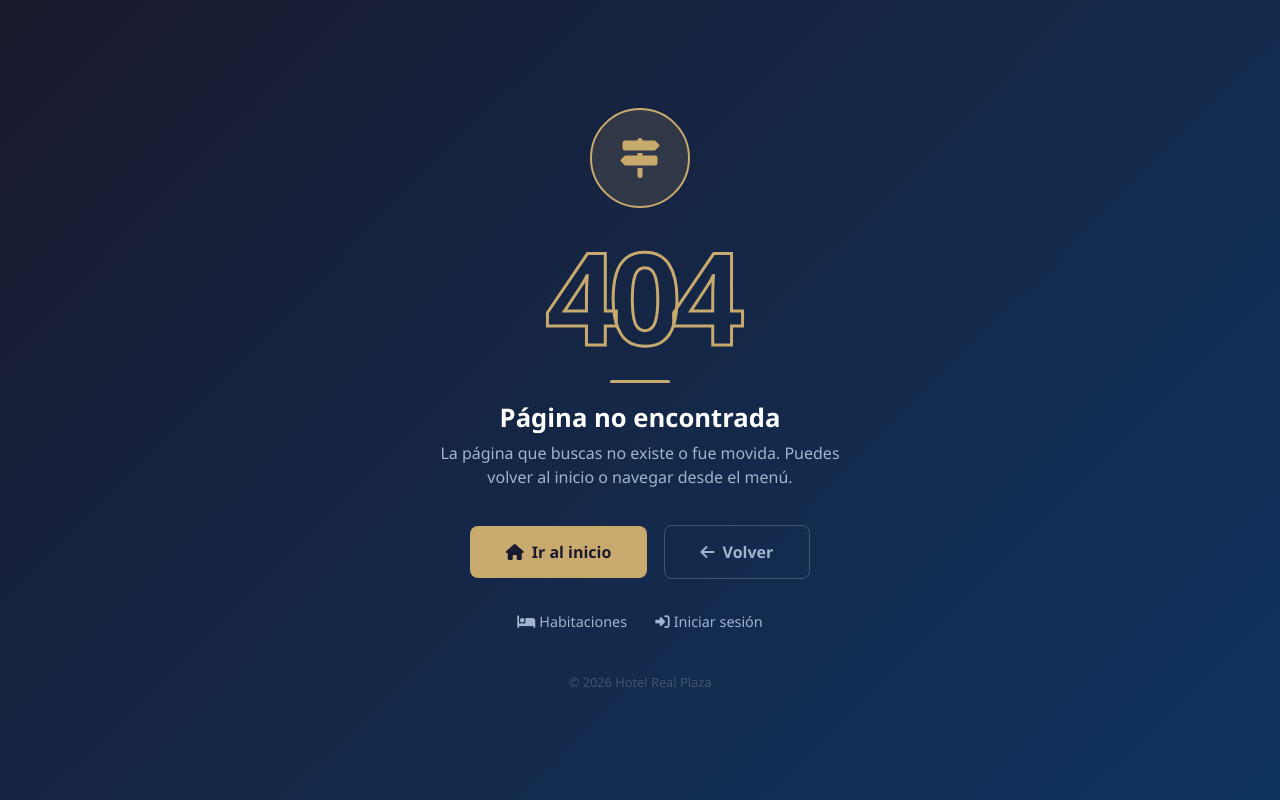
After one commit to Erosenm/hotel-app, a PHP site: page /hotel-app/404.php in a window 1280 px wide. The commit adds this page. Run offline with PHP 8.4, Linux system fonts and the light colour scheme.

Commit message:
Arreglos

```diff
--- /dev/null
+++ b/public/404.php
@@ -0,0 +1,146 @@
+<?php
+if (session_status() === PHP_SESSION_NONE) session_start();
+require_once __DIR__ . '/../app/helpers.php';
+?>
+<!DOCTYPE html>
+<html lang="es">
+<head>
+    <meta charset="UTF-8">
+    <meta name="viewport" content="width=device-width, initial-scale=1.0">
+    <title>404 — Página no encontrada | Hotel Real Plaza</title>
+    <link href="https://cdn.jsdelivr.net/npm/bootstrap@5.3.0/dist/css/bootstrap.min.css" rel="stylesheet">
+    <link href="https://cdnjs.cloudflare.com/ajax/libs/font-awesome/6.4.0/css/all.min.css" rel="stylesheet">
+    <style>
+        body {
+            background: linear-gradient(135deg, #1a1a2e 0%, #0f3460 100%);
+            min-height: 100vh;
+            display: flex;
+            align-items: center;
+            justify-content: center;
+            font-family: 'Segoe UI', sans-serif;
+            color: #fff;
+        }
+        .container-404 {
+            text-align: center;
+            padding: 40px 20px;
+            max-width: 600px;
+        }
+        .number-404 {
+            font-size: 8rem;
+            font-weight: 900;
+            line-height: 1;
+            color: transparent;
+            -webkit-text-stroke: 3px #c8a96e;
+            letter-spacing: -10px;
+            margin-bottom: 10px;
+        }
+        .icon-404 {
+            width: 100px;
+            height: 100px;
+            background: rgba(200, 169, 110, 0.15);
+            border: 2px solid #c8a96e;
+            border-radius: 50%;
+            display: flex;
+            align-items: center;
+            justify-content: center;
+            margin: 0 auto 24px;
+            font-size: 2.5rem;
+            color: #c8a96e;
+        }
+        .btn-home {
+            background: #c8a96e;
+            color: #1a1a2e;
+            border: none;
+            padding: 14px 36px;
+            border-radius: 8px;
+            font-weight: 700;
+            font-size: 1rem;
+            text-decoration: none;
+            display: inline-block;
+            transition: all .2s;
+            margin: 6px;
+        }
+        .btn-home:hover {
+            background: #b8915a;
+            color: #1a1a2e;
+            transform: translateY(-2px);
+        }
+        .btn-back {
+            background: transparent;
+            color: #a0b4d0;
+            border: 1px solid rgba(255,255,255,0.2);
+            padding: 14px 36px;
+            border-radius: 8px;
+            font-weight: 600;
+            font-size: 1rem;
+            text-decoration: none;
+            display: inline-block;
+            transition: all .2s;
+            margin: 6px;
+        }
+        .btn-back:hover {
+            color: #fff;
+            border-color: rgba(255,255,255,0.5);
+        }
+        .divider {
+            width: 60px;
+            height: 3px;
+            background: #c8a96e;
+            margin: 20px auto;
+            border-radius: 2px;
+        }
+        .links-rapidos a {
+            color: #a0b4d0;
+            text-decoration: none;
+            font-size: .9rem;
+            margin: 0 12px;
+            transition: color .2s;
+        }
+        .links-rapidos a:hover { color: #c8a96e; }
+    </style>
+</head>
+<body>
+    <div class="container-404">
+
+        <div class="icon-404">
+            <i class="fas fa-map-signs"></i>
+        </div>
+
+        <div class="number-404">404</div>
+
+        <div class="divider"></div>
+
+        <h2 class="fw-bold mb-2" style="font-size:1.6rem;">Página no encontrada</h2>
+        <p style="color:#a0b4d0; max-width:400px; margin:0 auto 30px;">
+            La página que buscas no existe o fue movida.
+            Puedes volver al inicio o navegar desde el menú.
+        </p>
+
+        <div class="mb-4">
+            <a href="<?= url('/') ?>" class="btn-home">
+                <i class="fas fa-home me-2"></i>Ir al inicio
+            </a>
+            <a href="javascript:history.back()" class="btn-back">
+                <i class="fas fa-arrow-left me-2"></i>Volver
+            </a>
+        </div>
+
+        <div class="links-rapidos">
+            <a href="<?= url('habitaciones') ?>"><i class="fas fa-bed me-1"></i>Habitaciones</a>
+            <a href="<?= url('login') ?>"><i class="fas fa-sign-in-alt me-1"></i>Iniciar sesión</a>
+            <?php if (!empty($_SESSION['usuario'])): ?>
+                <?php if (in_array($_SESSION['usuario']['rol'], ['Administrador','Recepcionista'])): ?>
+                    <a href="<?= url('adminpanel') ?>"><i class="fas fa-cog me-1"></i>Panel admin</a>
+                <?php else: ?>
+                    <a href="<?= url('cliente/dashboard') ?>"><i class="fas fa-user me-1"></i>Mi panel</a>
+                <?php endif; ?>
+            <?php endif; ?>
+        </div>
+
+        <div style="margin-top:40px; color:rgba(255,255,255,0.2); font-size:.8rem;">
+            © <?= date('Y') ?> Hotel Real Plaza
+        </div>
+
+    </div>
+</body>
+</html>
--- a/routes/web.php
+++ b/routes/web.php
@@ -35,6 +35,7 @@ return [
     ['method' => 'GET',  'path' => '/admin/habitaciones/editar',          'target' => 'HabitacionController@edit'],
     ['method' => 'POST', 'path' => '/admin/habitaciones/editar',          'target' => 'HabitacionController@update'],
     ['method' => 'GET',  'path' => '/admin/habitaciones/imagen/eliminar', 'target' => 'HabitacionController@eliminarImagen'],
+    ['method' => 'GET',  'path' => '/admin/habitaciones/estado',         'target' => 'HabitacionController@cambiarEstado'],
 
     // Reservas
     ['method' => 'GET',  'path' => '/admin/reservas',                  'target' => 'ReservaController@index'],
@@ -114,4 +115,5 @@ return [
     ['method' => 'POST', 'path' => '/cliente/pagar',              'target' => 'ClienteController@procesarPago'],
     ['method' => 'GET',  'path' => '/cliente/pago/confirmacion',  'target' => 'ClienteController@confirmacionPago'],
     ['method' => 'GET',  'path' => '/cliente/reservas/detalle',    'target' => 'ClienteController@detalleReserva'],
+    ['method' => 'POST', 'path' => '/cliente/reservas/servicio',   'target' => 'ClienteController@pedirServicio'],
 ];
```
Also changed, not shown: app/Controllers/ClienteController.php (+28 -0 lines), app/Controllers/HabitacionController.php (+35 -0 lines), app/Controllers/ReservaController.php (+22 -0 lines), public/500.php (added, +70 -0 lines), public/index.php (+3 -7 lines), views/admin/habitaciones/index.php (+229 -43 lines), views/clientes/confirmacion_pago.php (+20 -2 lines), views/clientes/perfil.php (+10 -6 lines), views/layouts/admin_layout.php (+10 -1 lines).
